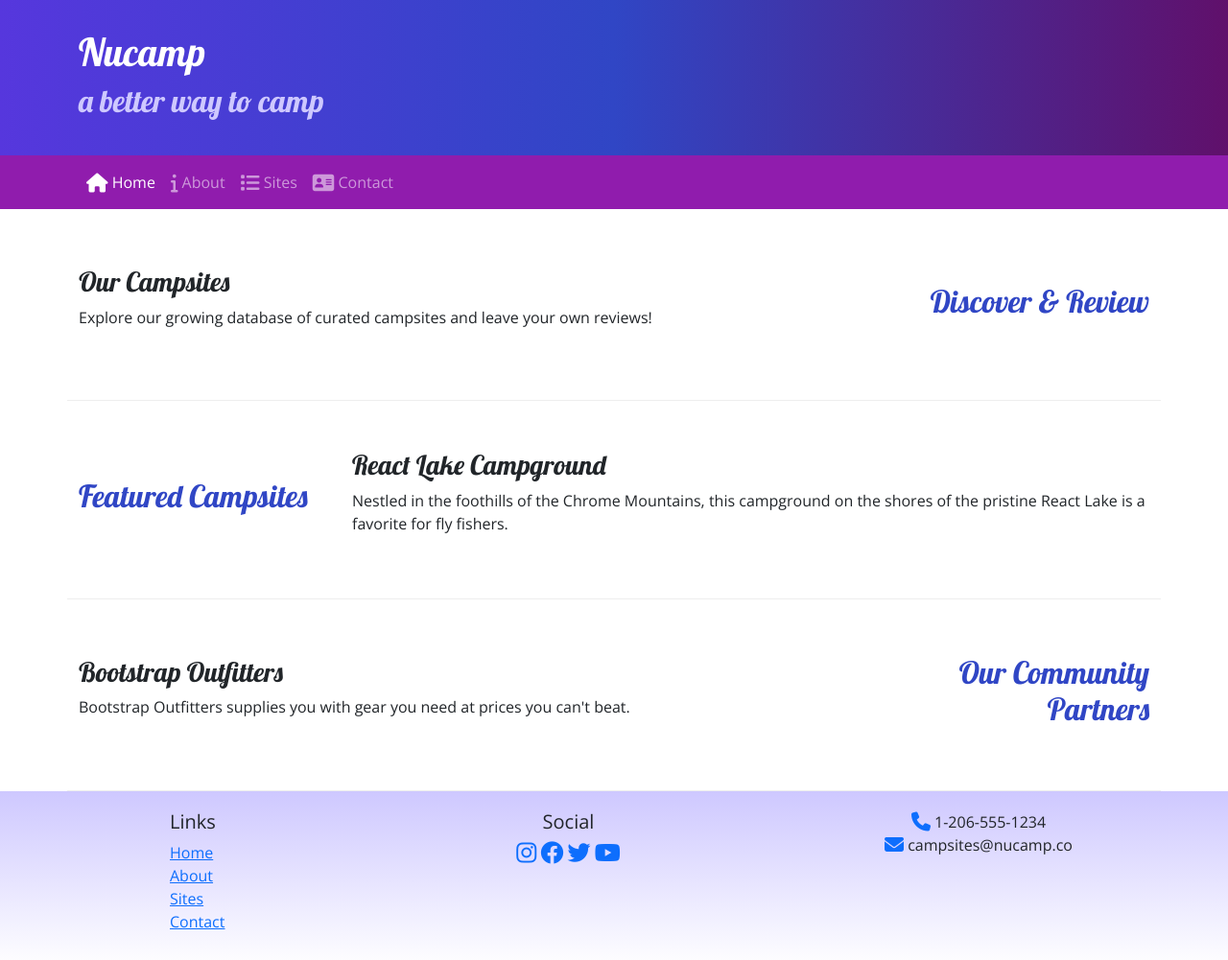
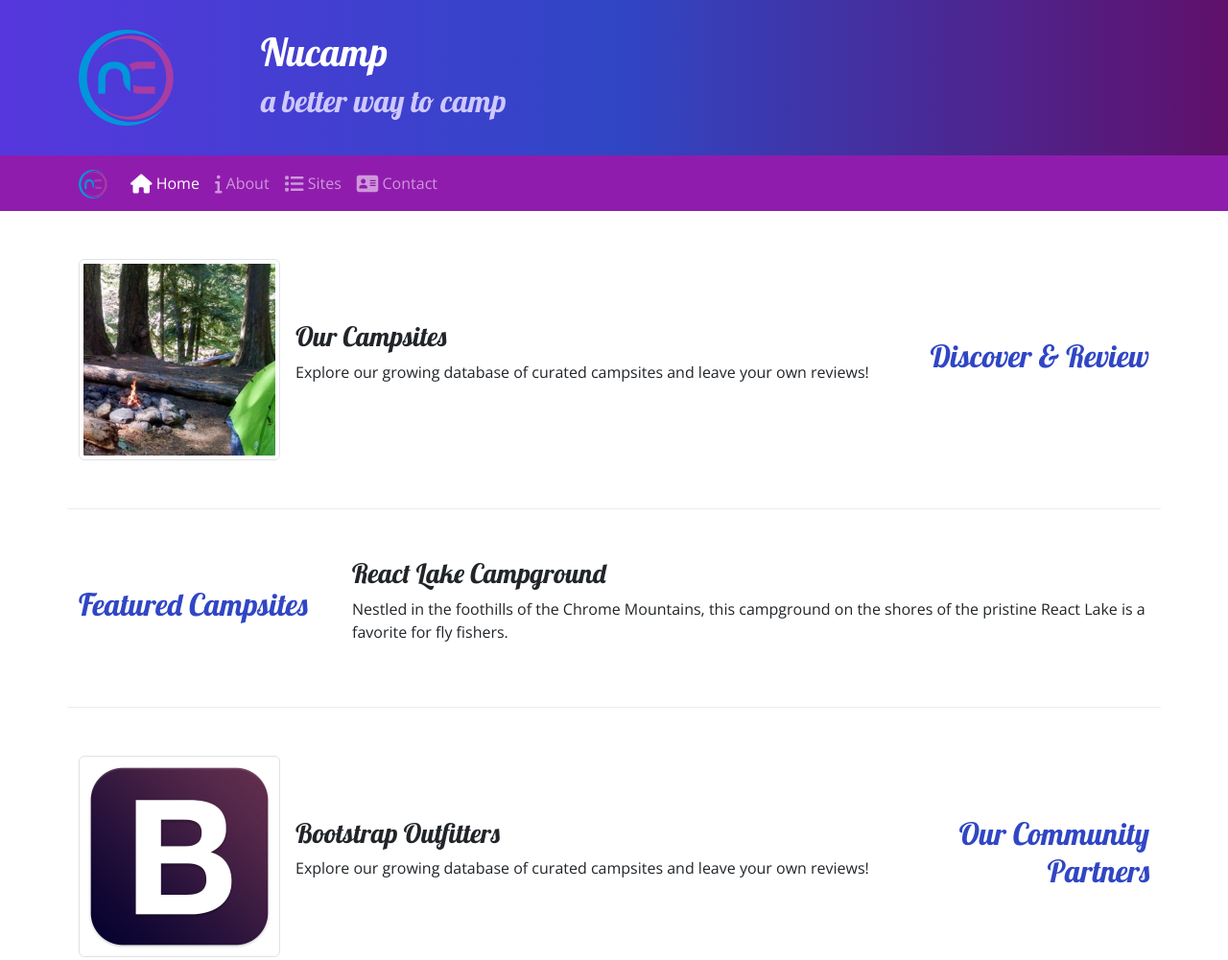
Before and after one commit to TerraDray/nucampsite, a plain HTML site: page index.html in a window 1280 px wide. Shown: the top 1001 px of the page at 96% size. Drawn offline with nearby package versions, Linux system fonts and the light colour scheme.

Commit message:
Images and Flex Utility

```diff
--- a/index.html
+++ b/index.html
@@ -24,6 +24,9 @@
     <header>
         <div class="container">
             <div class="row">
+                <div class="col-4 col-sm-3 col-md-2 align-self-center">
+                    <img src="img/logo.png" class="img-fluid">
+                </div>
                 <div class="col">
                     <h1>Nucamp</h1>
                      <h2>a better way to camp</h2>
@@ -35,7 +38,8 @@
      <!-- navbar -->
      <nav class="navbar navbar-expand-sm navbar-dark sticky-top">
         <div class="container">
-            <button class="navbar-toggler ms-auto" type="button" data-bs-toggle="collapse" data-bs-target="#nucampNavbar">
+            <a class="navbar-brand" href="#"><img src="img/logo.png" height="30" width="30"></a>
+            <button class="navbar-toggler" type="button" data-bs-toggle="collapse" data-bs-target="#nucampNavbar">
                 <span class="navbar-toggler-icon"></span>
             </button>
             <div class="collapse navbar-collapse" id="nucampNavbar">
@@ -58,8 +62,13 @@
                 <h2 class="text-sm-end">Discover & Review</h2>
             </div>
             <div class="col">
-                <h3>Our Campsites</h3>
-                <p class="d-none d-sm-block">Explore our growing database of curated campsites and leave your own reviews!</p>
+                <div class="d-flex">
+                    <img class="me-3 img-thumbnail" src="img/breadcrumb-trail-thumb.jpg" alt="Breadcrumb Trail">
+                    <div class="align-self-center">
+                        <h3>Our Campsites</h3>
+                        <p class="d-none d-sm-block">Explore our growing database of curated campsites and leave your own reviews!</p>
+                    </div>
+                </div>
             </div>
         </section>
 
@@ -80,8 +89,13 @@
                 <h2 class="text-sm-end">Our Community Partners</h2>
             </div>
             <div class="col">
-                <h3>Bootstrap Outfitters</h3>
-                <p class="d-none d-sm-block">Bootstrap Outfitters supplies you with gear you need at prices you can't beat.</p>
+                <div class="d-flex">
+                    <img class="me-3 img-thumbnail" src="img/bootstrap-thumb.png" alt="Bootstrap Outfitters">
+                    <div class="align-self-center">
+                        <h3>Bootstrap Outfitters</h3>
+                        <p class="d-none d-sm-block">Explore our growing database of curated campsites and leave your own reviews!</p>
+                    </div>
+                </div>
             </div>
         </section>
 
```
Also changed, not shown: aboutus.html (+5 -1 lines), contactus.html (+5 -1 lines), img/bootstrap-thumb.png (added), img/breadcrumb-trail-thumb.jpg (added), img/breadcrumb-trail.jpg (added), img/chrome-river-thumb.jpg (added), img/chrome-river.jpg (added), img/logo.png (added), img/react-lake-thumb.jpg (added), img/react-lake.jpg (added), 2 other files.
